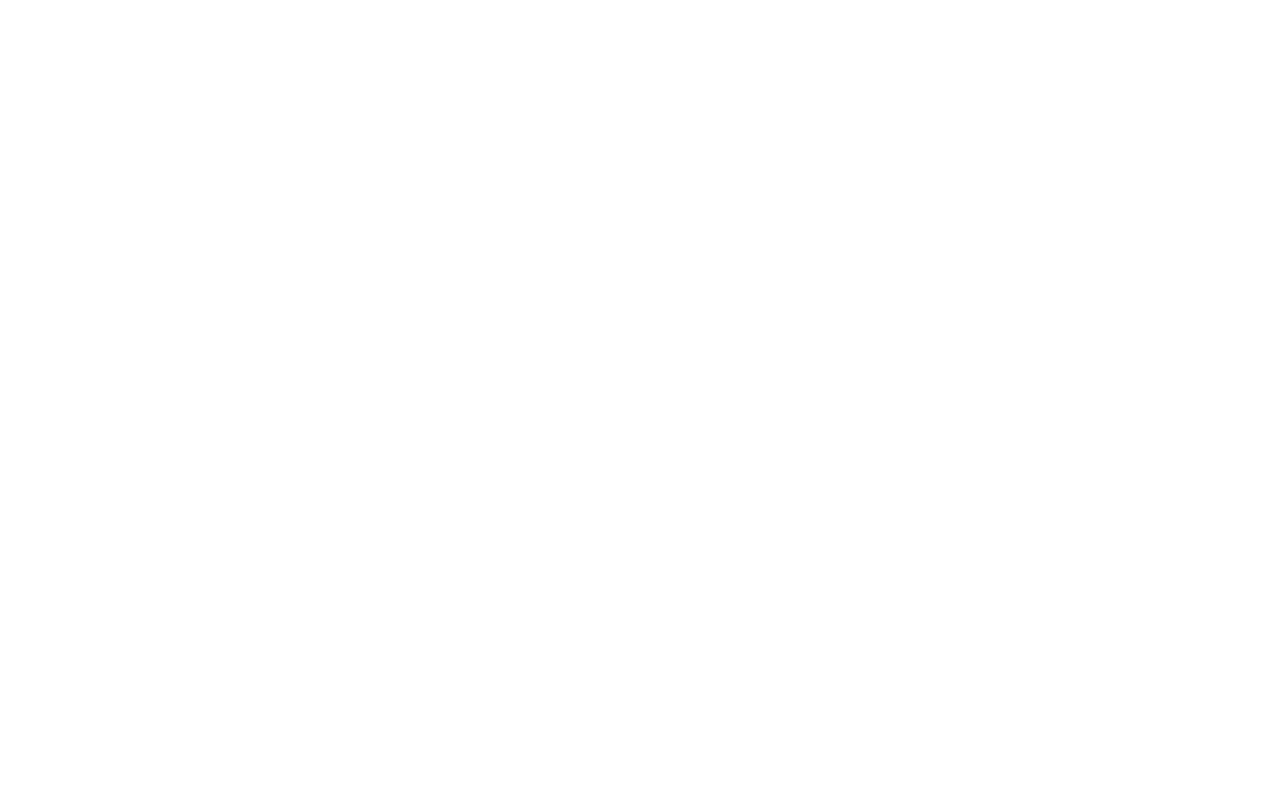
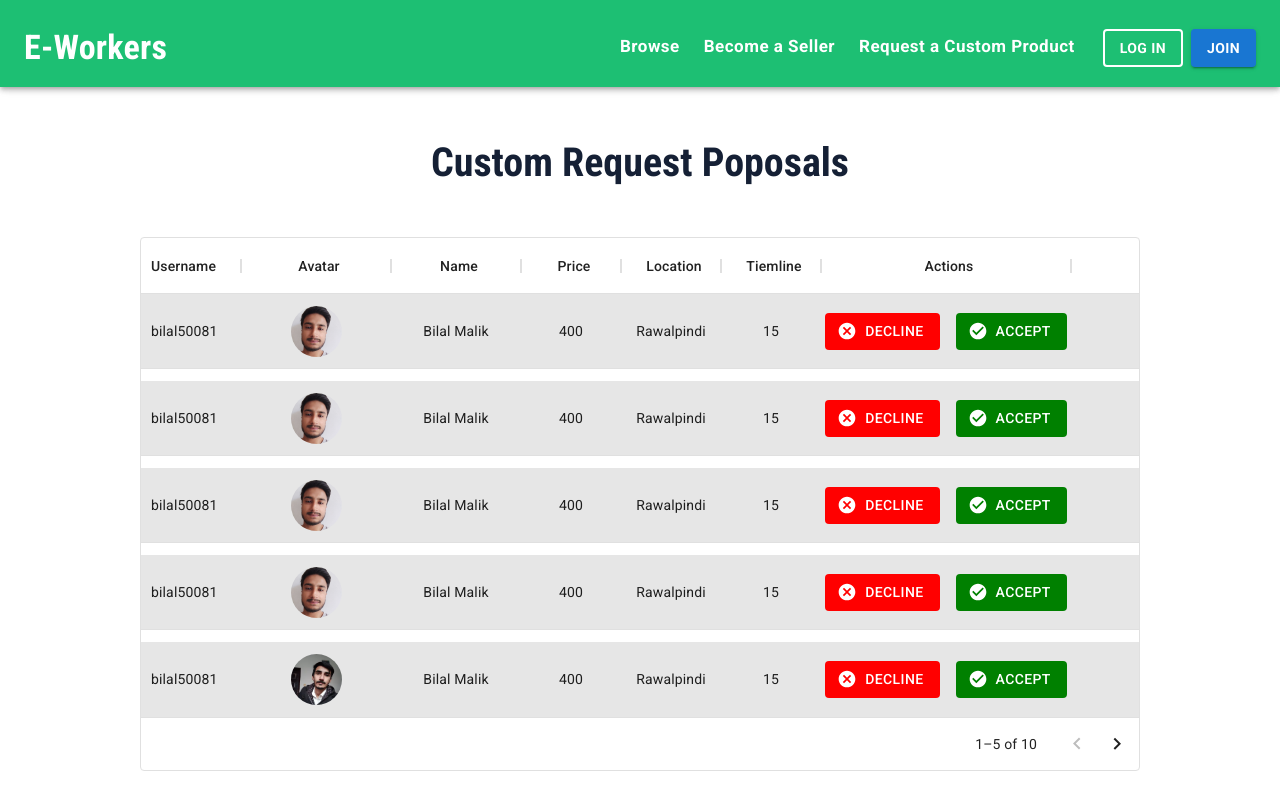
Before and after one commit to bilal42011/Ecommerce-Platform-For-Customized-Products, a React (Create React App) app: page /customproposals in a window 1280 px wide. Before the commit this address had no page. Shown: the top 800 px of the page. Built offline with nearby package versions, Linux system fonts and the light colour scheme.

Commit message:
Data grid for custom request propsoals created

```diff
--- a/package.json
+++ b/package.json
@@ -7,6 +7,7 @@
     "@emotion/styled": "^11.9.3",
     "@mui/icons-material": "^5.8.4",
     "@mui/material": "^5.9.1",
+    "@mui/x-data-grid": "^5.15.0",
     "@testing-library/jest-dom": "^5.16.4",
     "@testing-library/react": "^13.3.0",
     "@testing-library/user-event": "^13.5.0",
--- /dev/null
+++ b/src/Components/CustomRequestProposals/PoposalsDataGrid/ProposalsDataGrid/ProposalsDataGrid.js
@@ -0,0 +1,195 @@
+import React from 'react';
+import {Box,Avatar,Typography} from "@mui/material";
+import { DataGrid, gridClasses} from '@mui/x-data-grid';
+import bilal from "../../../../assets/bilal.jpg";
+import UsersActions from "./UsersActions/UsersActions";
+import safwan from "../../../../assets/safwan.webp";
+
+let columns=[
+{
+    field:"username",
+    headerName:"Username",
+    width:100,
+},
+{
+field:"photoURL",
+headerName:"Avatar",
+width:150,
+align:"center",
+headerAlign:"center",
+renderCell:(params)=>{
+return <Avatar src={params.value} alt={params.row.name} sx={{width:51,height:51}}/>
+}
+},
+{
+    field:"name",
+    headerName:"Name",
+    align:"center",
+    headerAlign:"center",
+    width:130,
+},
+{
+    field:"price",
+    headerName:"Price",
+    align:"center",
+    headerAlign:"center",
+    type:"number",
+    width:100,
+},
+{
+    field:"location",
+    headerName:"Location",
+    align:"center",
+    headerAlign:"center",
+    width:100,
+},
+{
+    field:"timeline",
+    headerName:"Tiemline",
+    type:"number",
+    align:"center",
+    headerAlign:"center",
+    width:100,
+},
+{
+    field:"actions",
+    headerName:"Actions",
+    headerAlign:"center",
+    align:"center",
+    width:250,
+    renderCell:(params)=>{
+        return <UsersActions {...{params} }/>
+    }
+}
+];
+
+
+let ProposalsDataGrid=()=>{
+
+    return (
+<>
+<Typography sx={{width:"fit-content",
+margin:"auto",marginBottom:"3rem",paddingTop:"3rem",fontSize:"2.5rem",
+color:"#152035",
+fontFamily: "Roboto condensed, sans-serif",fontWeight:"bold"}}
+variant="h5">Custom Request Poposals</Typography>
+<Box sx={{width:1000,margin:"auto",}}>
+<DataGrid
+autoHeight
+rowHeight={75}
+isRowSelectable={()=>false}
+{...{columns,rows}}
+pagination
+getRowSpacing={(params)=>({
+    top:params.isFirstVisible?0:6,
+    bottom:params.isLastVisible?0:6
+})}
+ pageSize={5}
+
+sx={{
+[`& .${gridClasses.row}`]:{
+
+    backgroundColor:"rgb(128,128,128,0.2)"
+}
+}}
+
+ />
+</Box>
+</>
+  )
+    }
+
+export default ProposalsDataGrid;
+
+let rows=[
+    {
+        id:1,
+        username:"bilal50081",
+        photoURL:bilal,
+        name:"Bilal Malik",
+        price:400,
+        location:"Rawalpindi",
+        timeline:15
+    },
+    {
+        id:2,
+        username:"bilal50081",
+        photoURL:bilal,
+        name:"Bilal Malik",
+        price:400,
+        location:"Rawalpindi",
+        timeline:15
+    },
+    {
+        id:3,
+        username:"bilal50081",
+        photoURL:bilal,
+        name:"Bilal Malik",
+        price:400,
+        location:"Rawalpindi",
+        timeline:15
+    },
+    {
+        id:4,
+        username:"bilal50081",
+        photoURL:bilal,
+        name:"Bilal Malik",
+        price:400,
+        location:"Rawalpindi",
+        timeline:15
+    },
+    {
+        id:5,
+        username:"bilal50081",
+        photoURL:safwan,
+        name:"Bilal Malik",
+        price:400,
+        location:"Rawalpindi",
+        timeline:15
+    },
+    {
+        id:6,
+        username:"bilal50081",
+        photoURL:bilal,
+        name:"Bilal Malik",
+        price:400,
+        location:"Rawalpindi",
+        timeline:15
+    },
+    {
+        id:7,
+        username:"bilal50081",
+        photoURL:safwan,
+        name:"Bilal Malik",
+        price:400,
+        location:"Rawalpindi",
+        timeline:15
+    },
+    {
+        id:8,
+        username:"bilal50081",
+        photoURL:safwan,
+        name:"Bilal Malik",
+        price:400,
+        location:"Rawalpindi",
+        timeline:15
+    },
+    {
+        id:9,
+        username:"bilal50081",
+        photoURL:safwan,
+        name:"Bilal Malik",
+        price:400,
+        location:"Rawalpindi",
+        timeline:15
+    },
+    {
+        id:10,
+        username:"bilal50081",
+        photoURL:safwan,
+        name:"Bilal Malik",
+        price:400,
+        location:"Rawalpindi",
+        timeline:15
+    },
+]
--- /dev/null
+++ b/src/Components/CustomRequestProposals/PoposalsDataGrid/ProposalsDataGrid/UsersActions/UsersActions.js
@@ -0,0 +1,32 @@
+import React from 'react'
+import CheckCircleIcon from '@mui/icons-material/CheckCircle';
+import CancelIcon from '@mui/icons-material/Cancel';
+import {Button,Stack} from "@mui/material";
+
+const UsersActions = () => {
+    return <Stack direction="row" spacing={2}>
+    <Button variant='contained'
+    size="medium"
+    disableElevation
+    sx={{backgroundColor:"red",
+"&:hover":{
+
+backgroundColor:"rgb(255, 0, 0,0.75)"
+
+}}}
+     startIcon={<CancelIcon />}>Decline</Button>
+    <Button variant='contained'
+    disableElevation
+    size="medium"
+    sx={{backgroundColor:"green",
+    "&:hover":{
+
+        backgroundColor:"rgb(0, 128, 0,0.75)"
+
+        }}}
+     startIcon={<CheckCircleIcon />}>Accept</Button>
+    </Stack>
+
+}
+
+export default UsersActions
--- a/src/Layout/Layout.js
+++ b/src/Layout/Layout.js
@@ -7,7 +7,7 @@
   return (
     <>
       <Header />
-      <Container maxWidth="xl" sx={{ mt: 11 }}>
+      <Container maxWidth="100%" sx={{ mt: 11 }} disableGutters>
         {children}
       </Container>
       <Footer />
--- /dev/null
+++ b/src/Pages/CustomRequestProposals.js
@@ -0,0 +1,14 @@
+import React from 'react';
+import {Container} from "@mui/material";
+import ProposalsDataGrid from '../Components/CustomRequestProposals/PoposalsDataGrid/ProposalsDataGrid/ProposalsDataGrid';
+
+
+const CustomRequestProposals = () => {
+  return (
+    <Container maxWidth="100%" disableGutters>
+    <ProposalsDataGrid />
+    </Container>
+  )
+}
+
+export default CustomRequestProposals;
--- a/src/index.js
+++ b/src/index.js
@@ -4,6 +4,7 @@
 import { BrowserRouter as Router, Routes, Route } from "react-router-dom";
 import Homepage from "./Pages/Homepage.js";
 import SearchResultsPage from "./Pages/SearchResultsPage/SearchResultsPage";
+import CustomRequestProposals from "./Pages/CustomRequestProposals";
 
 const root = ReactDOM.createRoot(document.getElementById("root"));
 
@@ -21,6 +22,7 @@
         <Route path="login" element={<div>Welcome to login</div>} />
         <Route path="signup" element={<div>Welcome to Sign Up</div>} />
         <Route path="search" element={<SearchResultsPage />} />
+        <Route path="customproposals" element={<CustomRequestProposals />}></Route>
       </Route>
     </Routes>
   </Router>
```
Also changed, not shown: src/styles/datagrid.module.css (added, +7 -0 lines), src/assets/bilal.jpg (added), 1 other file (tests, documents, lock files or other folders).
